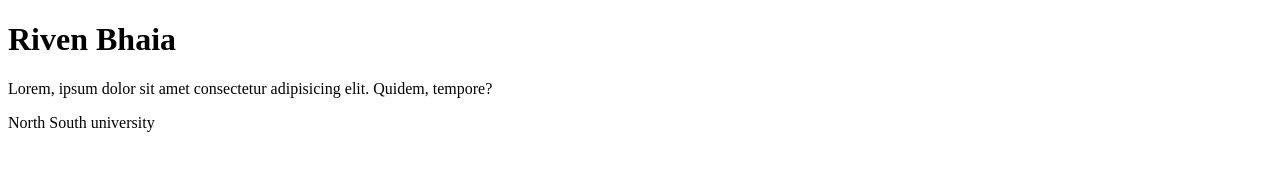
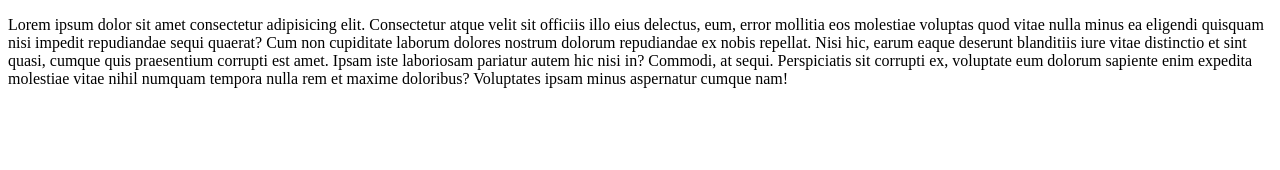
Before and after one commit to RivenDS/first-project, a plain HTML site: page index.html in a window 1280 px wide. Drawn offline with Linux system fonts and the light colour scheme.

Commit message:
ptag-added

```diff
--- a/index.html
+++ b/index.html
@@ -6,8 +6,6 @@
     <title>Document</title>
 </head>
 <body>
-    <h1>Riven Bhaia</h1>
-    <p>Lorem, ipsum dolor sit amet consectetur adipisicing elit. Quidem, tempore?</p>
-    <p>North South university</p>
+ <p>Lorem ipsum dolor sit amet consectetur adipisicing elit. Consectetur atque velit sit officiis illo eius delectus, eum, error mollitia eos molestiae voluptas quod vitae nulla minus ea eligendi quisquam nisi impedit repudiandae sequi quaerat? Cum non cupiditate laborum dolores nostrum dolorum repudiandae ex nobis repellat. Nisi hic, earum eaque deserunt blanditiis iure vitae distinctio et sint quasi, cumque quis praesentium corrupti est amet. Ipsam iste laboriosam pariatur autem hic nisi in? Commodi, at sequi. Perspiciatis sit corrupti ex, voluptate eum dolorum sapiente enim expedita molestiae vitae nihil numquam tempora nulla rem et maxime doloribus? Voluptates ipsam minus aspernatur cumque nam!</p>
 </body>
 </html>
```
